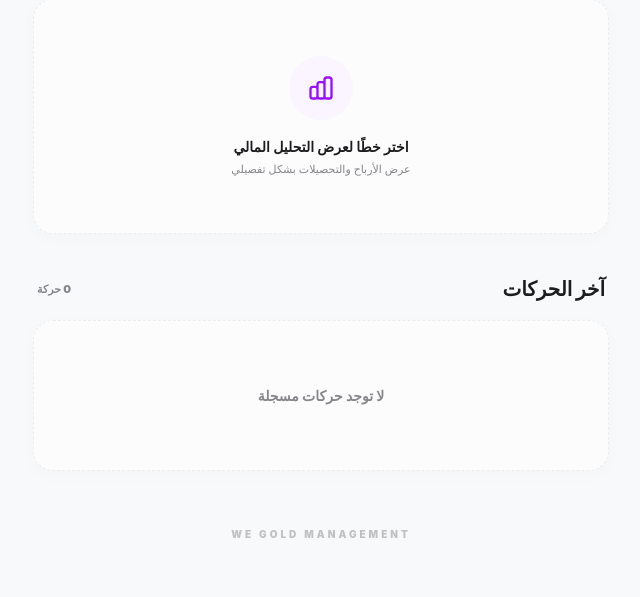
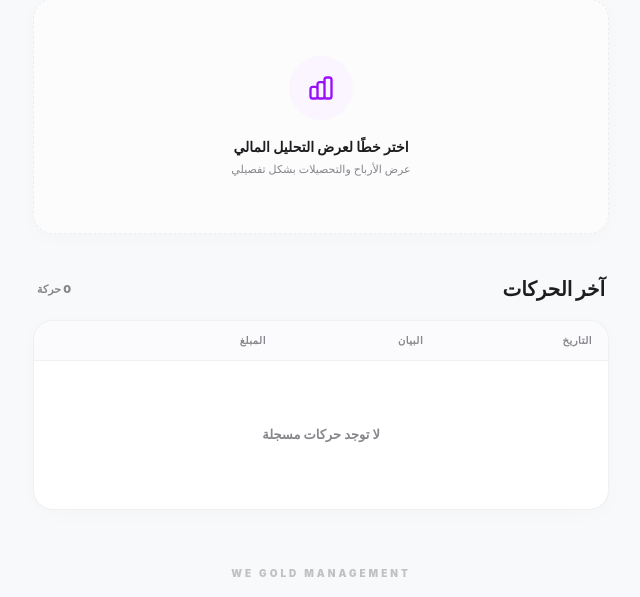
Before and after one commit to Aloom44/WE-GOLD, a Django app: page /accounting/ in a window 1280 px wide. Shown: the part 644-1241 px from the top of the page, without its empty margins (319-959 px from the left). Before the commit the page ends 1182 px from the top, so only its background shows below. Run offline with Django 5.2, Linux system fonts and the light colour scheme; data that the repository does not hold is empty; some libraries are stand-ins or nearby versions.

Commit message:
UI Optimization: Converted the 'Recent Transactions' list into a professional, scrollable table with sticky headers and a compact data-dense layout

```diff
--- a/templates/dashboard/accounting.html
+++ b/templates/dashboard/accounting.html
@@ -365,69 +365,82 @@
         {% endif %}
       </section>
 
-      <!-- LEDGER -->
+      <!-- LEDGER TABLE -->
       <section class="pb-10">
         <div class="flex items-center justify-between mb-4 px-1">
           <h2 class="text-[20px] font-black text-[#1D1D1F] font-display">آخر الحركات</h2>
           <span class="text-[11px] font-black text-[#86868B] uppercase">{{ recent_entries|length }} حركة</span>
         </div>
+        <div class="app-card overflow-hidden">
+          <div class="overflow-x-auto">
+            <div class="max-h-[450px] overflow-y-auto">
+              <table class="w-full text-right border-collapse">
+                <thead class="sticky top-0 z-10 bg-[#FBFBFD] border-b border-black/5">
+                  <tr>
+                    <th class="px-4 py-3 text-[10px] font-black text-[#86868B] uppercase tracking-wider">التاريخ</th>
+                    <th class="px-4 py-3 text-[10px] font-black text-[#86868B] uppercase tracking-wider">البيان</th>
+                    <th class="px-4 py-3 text-[10px] font-black text-[#86868B] uppercase tracking-wider">المبلغ</th>
+                    <th class="px-4 py-3 text-[10px] font-black text-[#86868B] uppercase tracking-wider text-left"></th>
+                  </tr>
+                </thead>
+                <tbody class="divide-y divide-black/5">
+                  {% for entry in recent_entries %}
+                  <tr class="hover:bg-gray-50/50 transition-colors">
+                    <!-- Date -->
+                    <td class="px-4 py-4 whitespace-nowrap">
+                      <span class="text-[11px] font-bold text-[#86868B] num">{{ entry.entry_date|date:"d M" }}</span>
+                    </td>
+                    <!-- Description -->
+                    <td class="px-4 py-4 min-w-[160px]">
+                      <div class="flex flex-col">
+                        <span class="text-[13px] font-bold text-[#1D1D1F] leading-tight mb-0.5">{{ entry.description }}</span>
+                        {% if entry.notes %}
+                        <span class="text-[10px] font-medium text-[#86868B] line-clamp-1">{{ entry.notes }}</span>
+                        {% endif %}
 
-        <div class="space-y-3">
-          {% for entry in recent_entries %}
-          <article class="app-card p-4 relative overflow-hidden">
-            <!-- TOP ROW -->
-            <div class="flex items-start justify-between mb-2">
-              <div class="flex items-baseline gap-1">
-                <span class="text-[24px] font-black num leading-none {% if entry.kind == 'income' %}text-emerald-600{% else %}text-rose-600{% endif %}">
+                        {% if user.is_superuser %}
+                        <div class="mt-1 flex flex-wrap gap-1 opacity-60">
+                          <span class="text-[7px] font-black text-gray-400 uppercase tracking-tighter bg-gray-100 px-1 rounded">Key: {{ entry.event_key|default:"Manual" }}</span>
+                          {% if entry.line %}<span class="text-[7px] font-black text-purple-400 uppercase tracking-tighter bg-purple-50 px-1 rounded">{{ entry.line.phone }}</span>{% endif %}
+                        </div>
+                        {% endif %}
+                      </div>
+                    </td>
+                    <!-- Amount -->
+                    <td class="px-4 py-4 whitespace-nowrap">
+                      <div class="flex flex-col items-start">
+                        <span class="text-[15px] font-black num {% if entry.kind == 'income' %}text-emerald-600{% else %}text-rose-600{% endif %}">
                           {% if entry.kind == 'income' %}+{% else %}-{% endif %}{{ entry.amount }}
                         </span>
-                <span class="currency num">EGP</span>
+                        <span class="currency num text-[9px]">EGP</span>
                       </div>
-              <span class="text-[9px] font-black uppercase px-2 py-0.5 rounded-full {% if entry.kind == 'income' %}bg-emerald-50 text-emerald-600{% else %}bg-rose-50 text-rose-600{% endif %}">
-                {% if entry.kind == 'income' %}إيراد{% else %}مصروف{% endif %}
-              </span>
-            </div>
-
-            <!-- MIDDLE ROW -->
-            <div class="mb-4">
-              <p class="text-[14px] font-bold text-[#1D1D1F] leading-tight mb-1">{{ entry.description }}</p>
-              {% if user.is_superuser %}
-              <!-- Admin Debug Support -->
-              <div class="mb-2 p-2 bg-gray-50 rounded-lg border border-gray-100 flex flex-wrap gap-2">
-                <span class="text-[8px] font-black text-gray-400 uppercase tracking-tighter">Key: {{ entry.event_key|default:"Manual" }}</span>
-                <span class="text-[8px] font-black text-gray-400 uppercase tracking-tighter">Source: {{ entry.category }}</span>
-                {% if entry.line %}<span class="text-[8px] font-black text-purple-400 uppercase tracking-tighter">Line: {{ entry.line.phone }}</span>{% endif %}
-                {% if entry.member %}<span class="text-[8px] font-black text-pink-400 uppercase tracking-tighter">Member: {{ entry.member.name }}</span>{% endif %}
-              </div>
-              {% endif %}
-              <p class="text-[12px] font-medium text-[#86868B] line-clamp-2 leading-relaxed">
-                {{ entry.notes|default:"لا يوجد وصف إضافي لهذه الحركة" }}
-              </p>
-            </div>
-
-            <!-- BOTTOM ROW -->
-            <div class="flex items-center justify-between pt-3 border-t border-black/5">
-              <span class="text-[11px] font-bold text-[#C1C1C1] num">{{ entry.entry_date|date:"d M Y" }}</span>
-              <div class="relative">
-                <button type="button" onclick="toggleMenu(this)" class="h-8 w-8 flex items-center justify-center rounded-full bg-[#FBFBFD] border border-black/5 text-[#86868B]">
-                  <svg xmlns="http://www.w3.org/2000/svg" width="16" height="16" fill="currentColor" viewBox="0 0 16 16">
+                    </td>
+                    <!-- Actions -->
+                    <td class="px-4 py-4 text-left">
+                      <div class="relative inline-block text-left">
+                        <button type="button" onclick="toggleMenu(this)" class="h-8 w-8 flex items-center justify-center rounded-full bg-[#FBFBFD] border border-black/5 text-[#86868B] active:scale-90 transition-transform">
+                          <svg xmlns="http://www.w3.org/2000/svg" width="14" height="14" fill="currentColor" viewBox="0 0 16 16">
                             <path d="M3 9.5a1.5 1.5 0 1 1 0-3 1.5 1.5 0 0 1 0 3zm5 0a1.5 1.5 0 1 1 0-3 1.5 1.5 0 0 1 0 3zm5 0a1.5 1.5 0 1 1 0-3 1.5 1.5 0 0 1 0 3z"/>
                           </svg>
                         </button>
-                <div class="action-menu">
+                        <div class="action-menu left-0">
                           <form method="post" action="{% url 'accounting_delete' entry.id %}" class="js-delete-entry-form">
                             {% csrf_token %}
-                    <button type="submit" class="w-full text-right px-3 py-2.5 text-[13px] font-bold text-rose-600 hover:bg-rose-50 rounded-lg">حذف الحركة</button>
+                            <button type="submit" class="w-full text-right px-3 py-2.5 text-[12px] font-bold text-rose-600 hover:bg-rose-50 rounded-lg">حذف الحركة</button>
                           </form>
                         </div>
                       </div>
+                    </td>
+                  </tr>
+                  {% empty %}
+                  <tr>
+                    <td colspan="4" class="py-16 text-center text-[13px] font-bold text-[#86868B]">لا توجد حركات مسجلة</td>
+                  </tr>
+                  {% endfor %}
+                </tbody>
+              </table>
             </div>
-          </article>
-          {% empty %}
-          <div class="py-16 text-center app-card border-dashed bg-white/50">
-            <p class="text-[14px] font-bold text-[#86868B]">لا توجد حركات مسجلة</p>
           </div>
-          {% endfor %}
         </div>
       </section>
 
```
Lines whose indentation alone changed are shown as unchanged.
